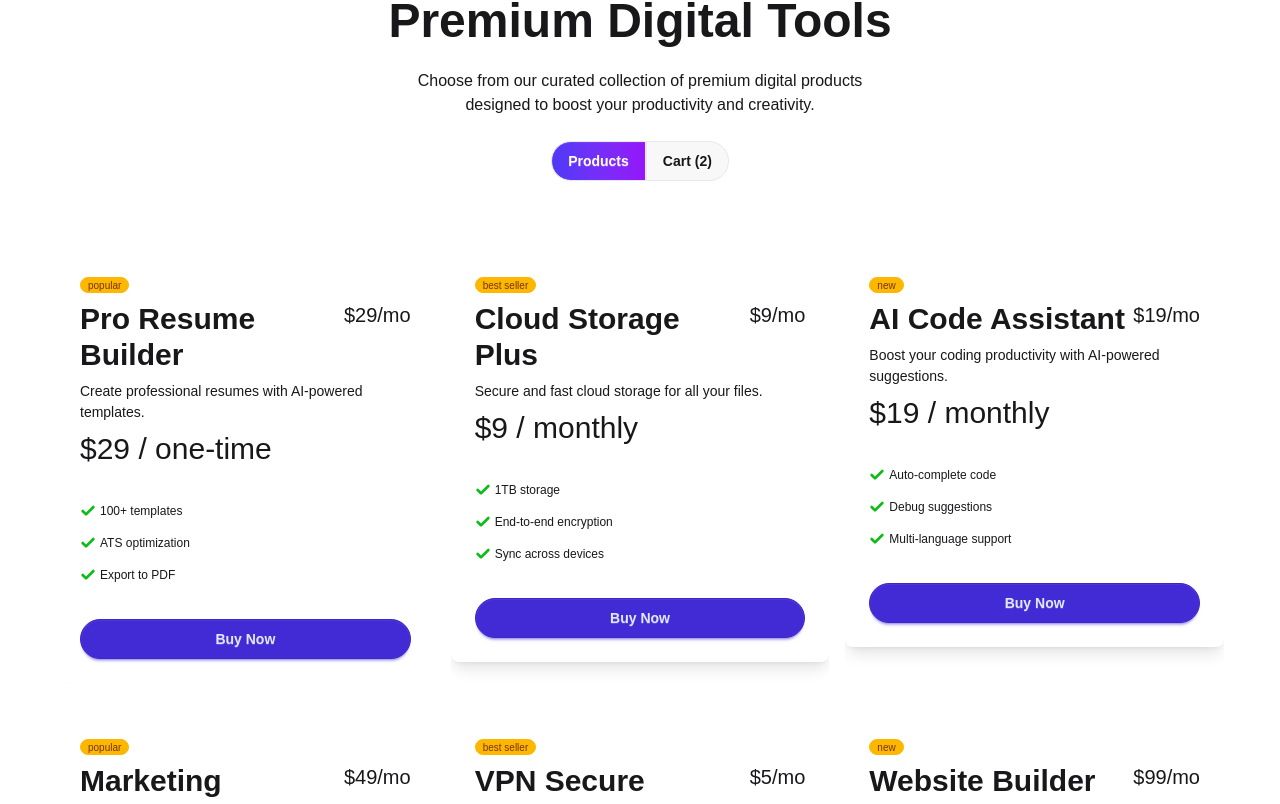
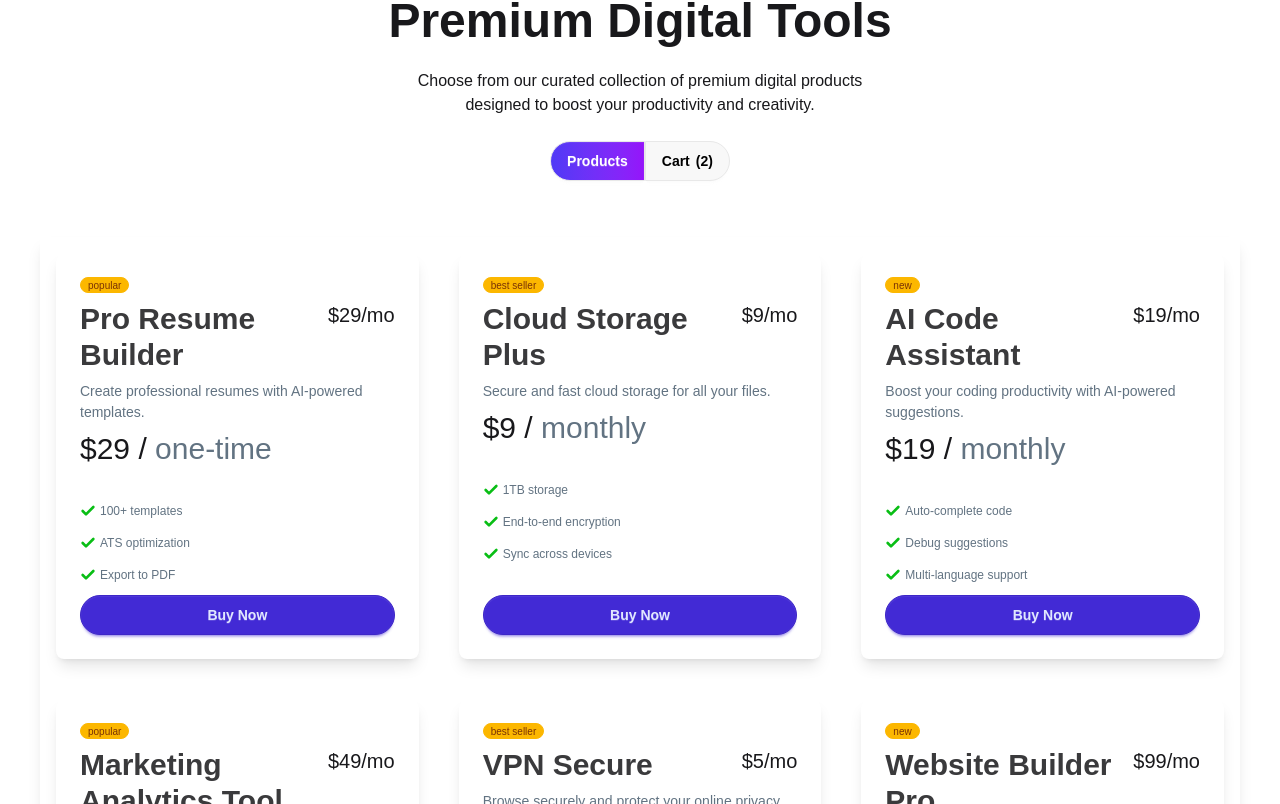
Before and after one commit to SadmanIbneSalim/DigiTools-01, a React (Vite) app: page / in a window 1280 px wide. Shown: the part 1156-1960 px from the top of the page. Built offline with nearby package versions, Linux system fonts and the light colour scheme.

Commit message:
toggle working

```diff
--- a/src/Card/Card.jsx
+++ b/src/Card/Card.jsx
@@ -3,7 +3,7 @@ import { Check } from "lucide-react";
 
 const Card = ({feature}) => {
     return (
-        <li className='flex gap-1 items-center'><Check className='w-4' color="#09be15" strokeWidth={4} />{feature}</li>
+        <li className='flex gap-1 items-center text-[#627382]'><Check className='w-4' color="#09be15" strokeWidth={4} />{feature}</li>
     )
 };
 
--- a/src/Card/Cards.jsx
+++ b/src/Card/Cards.jsx
@@ -9,44 +9,30 @@ const Cards = ({pricing}) => {
 
     return (
 
-<div className="hover-3d">
-  {/* content */}
-  <figure className="max-w-100 rounded-2xl">
-    <div>
-            <div className="card  bg-base-100 shadow-lg">
+
+            <div className="card flex flex-col flex-1 h-full bg-base-100 shadow-lg  hover:scale-105
+  hover:-translate-y-2 hover:shadow-purple-500/20 transition-all duration-300">
   <div className="card-body">
     <span className="badge badge-xs badge-warning">{pricing.tag}</span>
     <div className="flex justify-between">
-      <h2 className="text-3xl font-bold">{pricing.name}</h2>
+      <h2 className="text-3xl font-bold text-neutral/80">{pricing.name}</h2>
       <span className="text-xl">${pricing.price}/mo</span>
     </div>
     <div>
-        <p>{pricing.description}</p>
-        <h2 className='text-3xl mt-2'>${pricing.price} / {pricing.period}</h2>
+        <p className='text-[#627382]'>{pricing.description}</p>
+        <h2 className='text-3xl mt-2  '>${pricing.price} / <span className='text-[#627382]'>{pricing.period}</span></h2>
     </div>
     <ul className="mt-6 flex flex-col gap-2 text-xs">
 
-        { pricing.features.map(feature=><Card feature={feature}></Card>)}
+        { pricing.features.map((feature,index)=><Card key={index} feature={feature}></Card>)}
 
     </ul>
-    <div className="mt-6">
+    <div className="mt-auto">
       <button className="btn btn-primary btn-block rounded-full">Buy Now</button>
     </div>
   </div>
 </div>
 
-        </div>
-  </figure>
-  {/* 8 empty divs needed for the 3D effect */}
-  <div></div>
-  <div></div>
-  <div></div>
-  <div></div>
-  <div></div>
-  <div></div>
-  <div></div>
-  <div></div>
-</div>
 
 
 
--- a/src/components/CardPricing/CardPricing.jsx
+++ b/src/components/CardPricing/CardPricing.jsx
@@ -8,9 +8,9 @@ const CardPricing = ({CardPromise}) => {
 
 
     return (
-        <div className='grid grid-cols-1 md:grid-cols-2 lg:grid-cols-3 gap-4 max-w-300 mx-auto p-4 space-y-4'>
+        <div className='grid grid-cols-1 md:grid-cols-2 lg:grid-cols-3 gap-10 max-w-300 mx-auto p-4  shadow-lg '>
             {
-           cardData.map(pricing=> <Cards pricing={pricing}></Cards>)
+           cardData.map(pricing=> <Cards key={pricing.id} pricing={pricing}></Cards>)
         }
         </div>
     );
--- a/src/components/NavBar.jsx
+++ b/src/components/NavBar.jsx
@@ -41,8 +41,9 @@ const NavBar = () => {
 
 
   <div className="navbar-end gap-2">
-    <span><ShoppingCart /></span>
-    <a className='text-blue-700' href="">Login</a>
+    <span className='relative'><ShoppingCart /></span>
+    <p className='bg-red-700 text-white px-1.5 text-[12px] rounded-full absolute top-3 right-44'>1</p>
+    <a className='text-blue-700 ' href="">Login</a>
     <a className="btn rounded-3xl bg-gradient-to-r from-[#4F39F6] via-[#6A2CF8] to-[#9514FA] p-5 text-white">Get Started</a>
   </div>
 </div>
--- a/src/components/Toggle/Toggle.jsx
+++ b/src/components/Toggle/Toggle.jsx
@@ -1,6 +1,9 @@
-import React from 'react';
+import React, { useState } from 'react';
 
 const Toggle = () => {
+    const [toggle,setToggle]=useState('Products');
+    console.log(setToggle);
+
     return (
 
 
@@ -12,8 +15,8 @@ const Toggle = () => {
         Choose from our curated collection of premium digital products designed to boost your productivity and creativity.
       </p>
        <div>
-                <button className='btn bg-gradient-to-r from-[#4F39F6] to-[#9514FA] text-white rounded-full rounded-r-none'>Products</button>
-                <button className='btn rounded-full rounded-l-none '>Cart (2)</button>
+                <button onClick={()=>setToggle('Products')} className={`btn ${toggle ==='Products'?"bg-gradient-to-r from-[#4F39F6] to-[#9514FA] text-white" : "btn-default text-black"}  rounded-full rounded-r-none`}>Products</button>
+                <button onClick={()=>setToggle('Cart')} className={`btn ${toggle==="Cart" ? "bg-gradient-to-r from-[#4F39F6] to-[#9514FA] text-white" : "btn-default text-black"} rounded-full rounded-l-none `}>Cart <span>(2)</span></button>
             </div>
     </div>
   </div>
```
